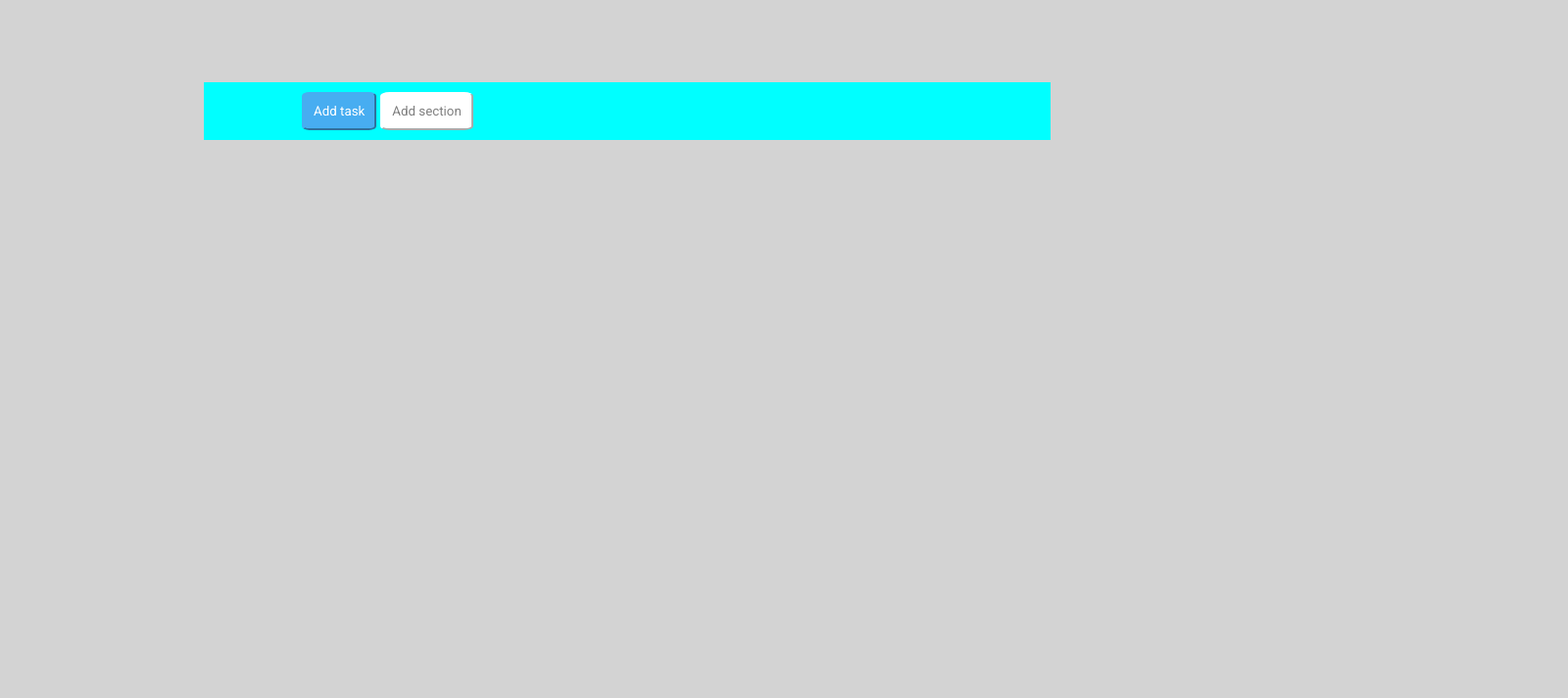
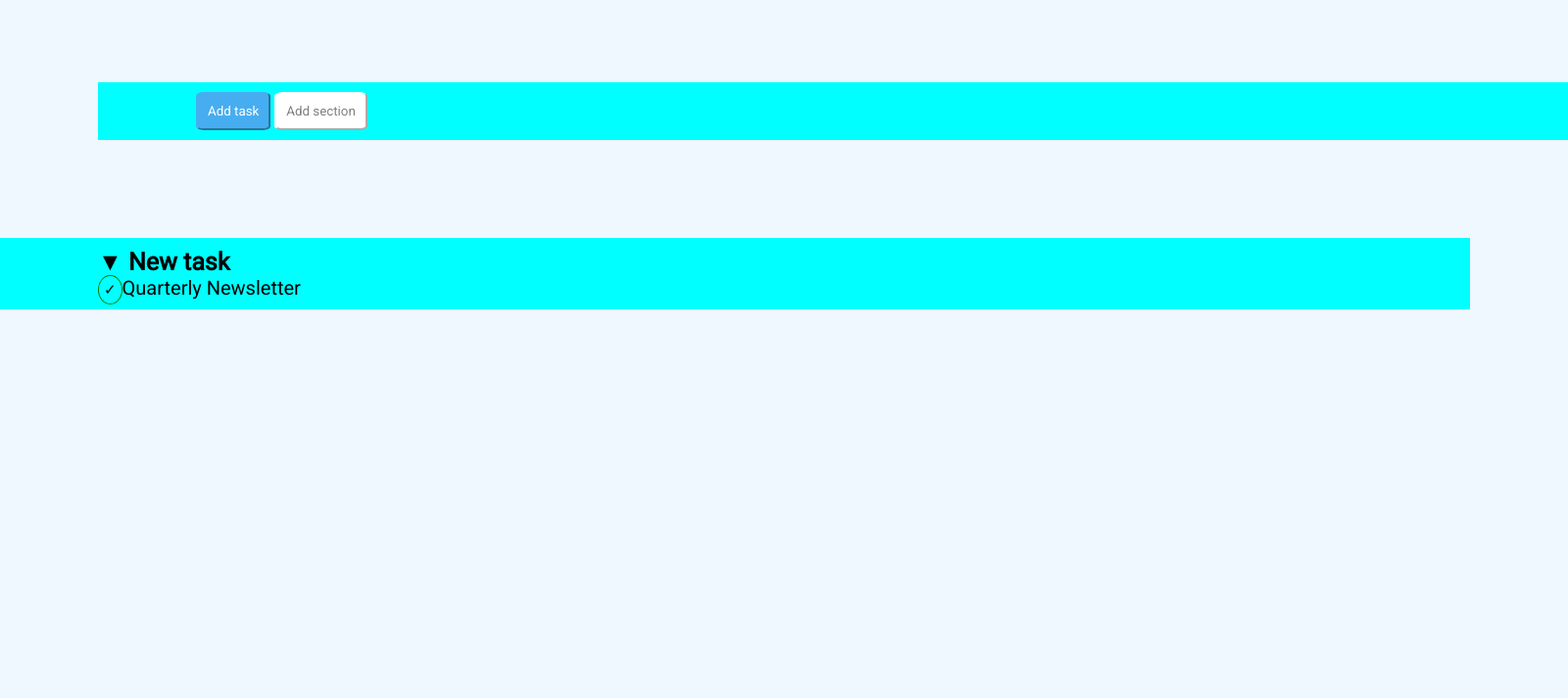
Before and after one commit to mattiabenelli/html-css-toboolist, a plain HTML site: page index.html in a window 1280 px wide. Shown: the part 87-800 px from the top of the page at 98% size, 1600 px wide, since content can reach past the window. Drawn offline with Linux system fonts and the light colour scheme.

Commit message:
Problema spaziature lista main

```diff
--- a/css/style.css
+++ b/css/style.css
@@ -3,24 +3,25 @@
     padding: 0;
     box-sizing: border-box;
     font-family: 'Roboto', sans-serif;
-    background-color: lightgrey;
 }
 /* inzio utilities */
 .contenitore{
-    width: 80%;
+    width: 1500px;
     background-color: aqua;
     /* height: 500px; */
     margin: 50px auto;
     padding: 10px 100px;
 }
 /* fine utilities */
-
+body{
+    background-color: aliceblue;
+}
 /* Inizio header */
 .titolo{
     display: inline-block;
     font-size: 60px;
 }
-header,h1{
+header{
     background-color: white;
 }
 header > img{
@@ -47,3 +48,28 @@ nav{
     color: gray;
 }
 /* fine nav */
+
+/* Inzio main */
+li{
+    list-style-type: none;
+
+}
+.Titolo_lista{
+    font-weight: bold;
+    font-size: 25px;
+}
+.Eventi{
+    font-size: 20px;
+}
+
+.Eventi::before{
+    content: ' \2713';
+    border: solid green 1px;
+    border-radius: 50%;
+    height: 10px;
+    width:  10px;
+    font-size: 15px;
+    padding: 5px;
+}
+
+/* Fine main */
--- a/index.html
+++ b/index.html
@@ -21,5 +21,13 @@
                 <input class="nav_button Add_section" type="button" value="Add section">
             </div>
         </nav>
+        <main>
+            <div class="contenitore">
+                <ul>
+                    <li class="Titolo_lista">&#9660 New task</li>
+                    <li class="Eventi svolti">Quarterly Newsletter</li>
+                </ul>
+            </div>
+        </main>
     </body>
 </html>
```
